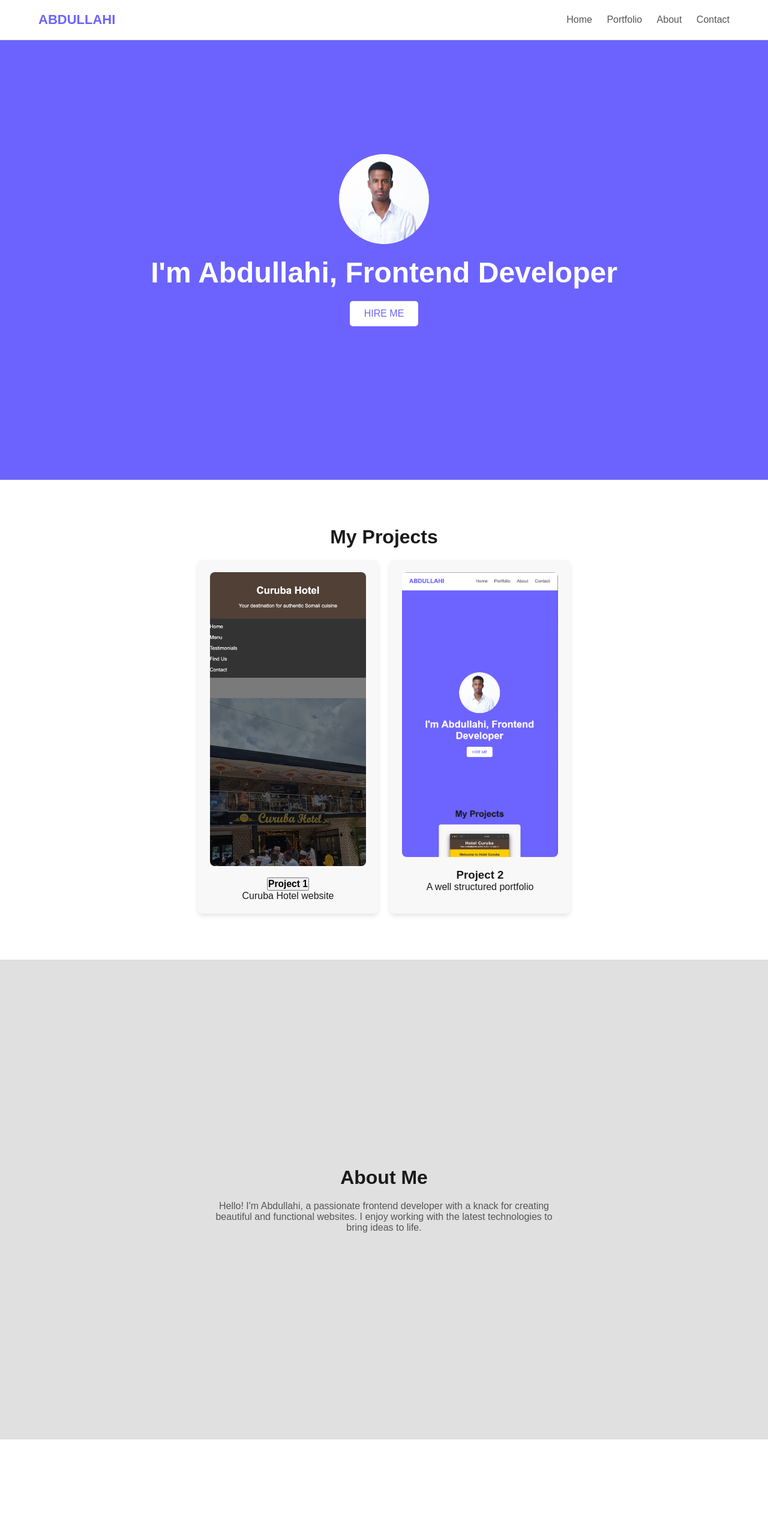
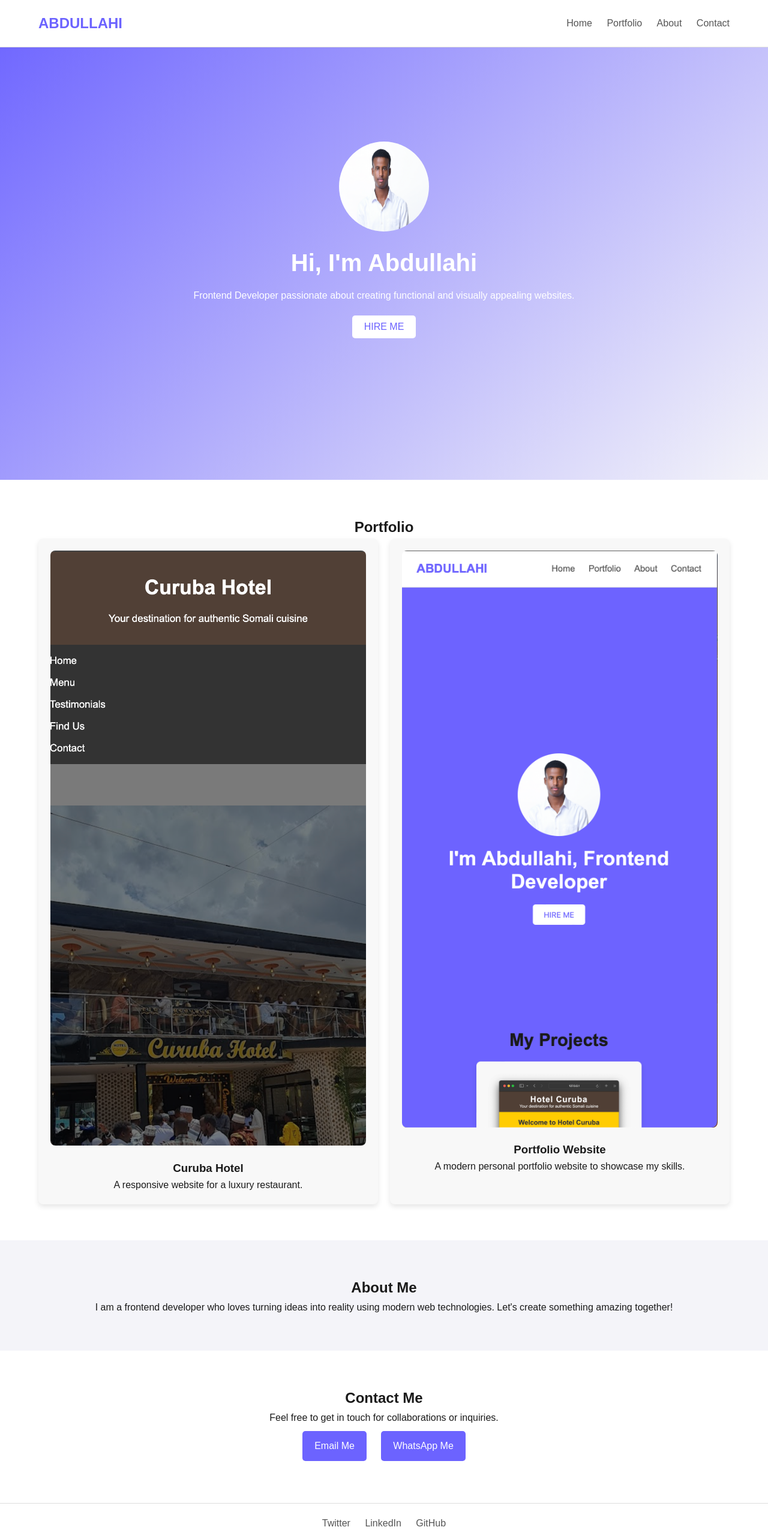
Before and after one commit to abdulkany/portfolio-project, a plain HTML site: page index.html in a window 1280 px wide. Shown: the top 2556 px of the page at 60% size. Drawn offline with Linux system fonts and the light colour scheme.

Commit message:
Update index.html

```diff
--- a/index.html
+++ b/index.html
@@ -12,14 +12,11 @@
             box-sizing: border-box;
         }
 
-        /* Root Styles */
         :root {
             --main-bg-color: #f4f4f9;
             --primary-color: #1a1a1a;
             --secondary-color: #555;
             --accent-color: #6c63ff;
-            --light-gray: #e0e0e0;
-            --dark-gray: #333;
             --button-hover-color: #5a52e0;
             --font-family: 'Arial', sans-serif;
         }
@@ -28,8 +25,8 @@
             font-family: var(--font-family);
             background-color: var(--main-bg-color);
             color: var(--primary-color);
-            overflow-x: hidden;
             scroll-behavior: smooth;
+            line-height: 1.6;
         }
 
         a {
@@ -42,18 +39,18 @@
             position: fixed;
             top: 0;
             width: 100%;
+            padding: 20px 5%;
             display: flex;
             justify-content: space-between;
             align-items: center;
-            padding: 20px 5%;
             background-color: #fff;
-            border-bottom: 1px solid var(--light-gray);
+            border-bottom: 1px solid #ddd;
             z-index: 100;
         }
 
         .logo {
+            font-size: 24px;
             font-weight: bold;
-            font-size: 22px;
             color: var(--accent-color);
         }
 
@@ -61,98 +58,76 @@
             margin-left: 20px;
             font-size: 16px;
             color: var(--secondary-color);
-            transition: color 0.3s ease-in-out;
+            transition: color 0.3s ease;
         }
 
         nav a:hover {
             color: var(--accent-color);
         }
 
-        /* Full-Page Sections */
-        section {
+        /* Hero Section */
+        #hero {
             height: 100vh;
             display: flex;
             flex-direction: column;
             align-items: center;
             justify-content: center;
-            padding: 0 5%;
+            background: linear-gradient(135deg, var(--accent-color), var(--main-bg-color));
+            color: #fff;
             text-align: center;
-            transition: opacity 1s ease-in-out;
+            padding: 0 20px;
         }
 
-        /* Hero Section */
-        .hero {
-            background: var(--accent-color);
-            color: #fff;
-            padding: 50px 0;
-        }
-
-        .hero img {
+        #hero img {
             width: 150px;
             height: 150px;
             border-radius: 50%;
-            object-fit: cover;
-            margin-bottom: 20px;
-            transition: transform 0.3s ease-in-out;
-        }
-
-        .hero img:hover {
-            transform: scale(1.1);
-        }
-
-        .hero h1 {
-            font-size: 48px;
             margin-bottom: 20px;
         }
 
-        .hero button {
-            padding: 12px 24px;
-            font-size: 16px;
+        #hero h1 {
+            font-size: 40px;
+            margin-bottom: 10px;
+        }
+
+        #hero button {
+            margin-top: 20px;
+            padding: 10px 20px;
             background-color: #fff;
             color: var(--accent-color);
             border: none;
             border-radius: 5px;
+            font-size: 16px;
             cursor: pointer;
-            transition: background-color 0.3s, transform 0.3s;
+            transition: background-color 0.3s ease, transform 0.3s;
         }
 
-        .hero button:hover {
+        #hero button:hover {
             background-color: var(--button-hover-color);
             transform: translateY(-3px);
         }
 
-        /* Portfolio Section */
+        /* Sections */
+        section {
+            padding: 60px 5%;
+            text-align: center;
+        }
+
         #portfolio {
             background-color: #fff;
-            padding: 50px 0;
-        }
-
-        #portfolio h2 {
-            font-size: 32px;
-            margin-bottom: 20px;
-            color: var(--primary-color);
         }
 
         .projects {
-            display: flex;
+            display: grid;
+            grid-template-columns: repeat(auto-fit, minmax(300px, 1fr));
             gap: 20px;
-            justify-content: center;
-            flex-wrap: wrap;
         }
 
         .project-card {
-            width: 300px;
+            background-color: #f8f8f8;
             padding: 20px;
-            background-color: #f8f8f8;
             border-radius: 8px;
             box-shadow: 0 4px 8px rgba(0, 0, 0, 0.1);
-            transition: transform 0.3s, box-shadow 0.3s;
-            cursor: pointer;
-        }
-
-        .project-card:hover {
-            transform: translateY(-5px);
-            box-shadow: 0 6px 12px rgba(0, 0, 0, 0.2);
         }
 
         .project-card img {
@@ -161,97 +136,53 @@
             margin-bottom: 15px;
         }
 
-        /* About Section */
         #about {
-            background-color: var(--light-gray);
-            padding: 50px 0;
+            background-color: #f4f4f9;
         }
 
-        #about h2 {
-            font-size: 32px;
-            margin-bottom: 20px;
-            color: var(--primary-color);
+        #contact {
+            background-color: #fff;
         }
 
-        #about p {
-            max-width: 600px;
-            color: var(--secondary-color);
+        .contact-btn, .whatsapp-btn {
+            display: inline-block;
+            margin: 10px;
+            padding: 12px 20px;
+            color: #fff;
+            background-color: var(--accent-color);
+            border-radius: 5px;
+            text-decoration: none;
+            font-size: 16px;
+            transition: background-color 0.3s ease, transform 0.3s;
         }
 
-        /* Contact Section */
-        #contact {
-            background-color: #fff;
-            padding: 50px 0;
-        }
-
-        #contact h2 {
-            font-size: 32px;
-            margin-bottom: 20px;
-            color: var(--primary-color);
-        }
-
-        #contact p {
-            font-size: 16px;
-            color: var(--secondary-color);
-        }
-
-        .contact-btn {
-            display: inline-block;
-            margin-top: 20px;
-            padding: 12px 24px;
-            font-size: 16px;
-            background-color: var(--accent-color);
-            color: #fff;
-            border-radius: 5px;
-            transition: background-color 0.3s, transform 0.3s;
-        }
-
-        .contact-btn:hover {
+        .contact-btn:hover, .whatsapp-btn:hover {
             background-color: var(--button-hover-color);
             transform: translateY(-3px);
         }
 
-        /* Footer */
         footer {
-            padding: 20px 5%;
             text-align: center;
+            padding: 20px;
             background-color: #fff;
-            border-top: 1px solid var(--light-gray);
+            border-top: 1px solid #ddd;
             color: var(--secondary-color);
         }
 
         .social-links a {
             margin: 0 10px;
+            font-size: 16px;
             color: var(--secondary-color);
-            font-size: 18px;
-            transition: color 0.3s;
+            transition: color 0.3s ease;
         }
 
         .social-links a:hover {
             color: var(--accent-color);
         }
-
-        /* Media Queries for Responsiveness */
-        @media (max-width: 768px) {
-            .projects {
-                flex-direction: column;
-                align-items: center;
-            }
-
-            .hero h1 {
-                font-size: 36px;
-            }
-
-            .hero button {
-                font-size: 14px;
-                padding: 10px 20px;
-            }
-        }
     </style>
 </head>
 <body>
 
-    <!-- Header -->
     <header>
         <div class="logo">ABDULLAHI</div>
         <nav>
@@ -262,52 +193,48 @@
         </nav>
     </header>
 
-    <!-- Hero Section -->
-    <section id="hero" class="hero">
-        <img src="./abdala.png" alt="Abdullahi's profile picture">
-        <h1>I'm Abdullahi, Frontend Developer</h1>
+    <section id="hero">
+        <img src="./abdala.png" alt="Abdullahi's Profile Picture">
+        <h1>Hi, I'm Abdullahi</h1>
+        <p>Frontend Developer passionate about creating functional and visually appealing websites.</p>
         <button>HIRE ME</button>
     </section>
 
-    <!-- Portfolio Section -->
     <section id="portfolio">
-        <h2>My Projects</h2>
+        <h2>Portfolio</h2>
         <div class="projects">
             <div class="project-card">
-                <img src="./project1.png" alt="Curuba Website">
-               <button><h3><a href="https://abdulkany.github.io/Curubahotel/
-                ">Project 1</a></h3></button>
-                <p>Curuba Hotel website</p>
+                <img src="./project1.png" alt="Curuba Hotel Project">
+                <h3><a href="https://abdulkany.github.io/Curubahotel/">Curuba Hotel</a></h3>
+                <p>A responsive website for a luxury restaurant.</p>
             </div>
             <div class="project-card">
-                <img src="./Portfolio website.png" alt="portfolio website">
-                <h3>Project 2</h3>
-                <p>A well structured portfolio</p>
+                <img src="./Portfolio website.png" alt="Portfolio Website Project">
+                <h3>Portfolio Website</h3>
+                <p>A modern personal portfolio website to showcase my skills.</p>
             </div>
-
+        </div>
     </section>
 
-    <!-- About Section -->
     <section id="about">
         <h2>About Me</h2>
-        <p>Hello! I'm Abdullahi, a passionate frontend developer with a knack for creating beautiful and functional websites. I enjoy working with the latest technologies to bring ideas to life.</p>
+        <p>I am a frontend developer who loves turning ideas into reality using modern web technologies. Let's create something amazing together!</p>
     </section>
 
-    <!-- Contact Section -->
     <section id="contact">
         <h2>Contact Me</h2>
-        <p>I'm open to collaborating on projects and opportunities. Feel free to get in touch!</p>
-        <a href="mailto:abdullahi@example.com" class="contact-btn">Email Me</a>
+        <p>Feel free to get in touch for collaborations or inquiries.</p>
+        <a href="mailto:abdullahikanyare004@gmail.com" class="contact-btn">Email Me</a>
+        <a href="https://wa.me/254726970247" target="_blank" class="whatsapp-btn">WhatsApp Me</a>
     </section>
 
-    <!-- Footer -->
     <footer>
         <div class="social-links">
             <a href="https://twitter.com/abdullahi">Twitter</a>
             <a href="https://linkedin.com/in/abdullahi">LinkedIn</a>
             <a href="https://github.com/abdullahi">GitHub</a>
         </div>
-        &copy; 2024 Abdullahi. All rights reserved.
+        <p>&copy; 2024 Abdullahi. All rights reserved.</p>
     </footer>
 
 </body>
```
